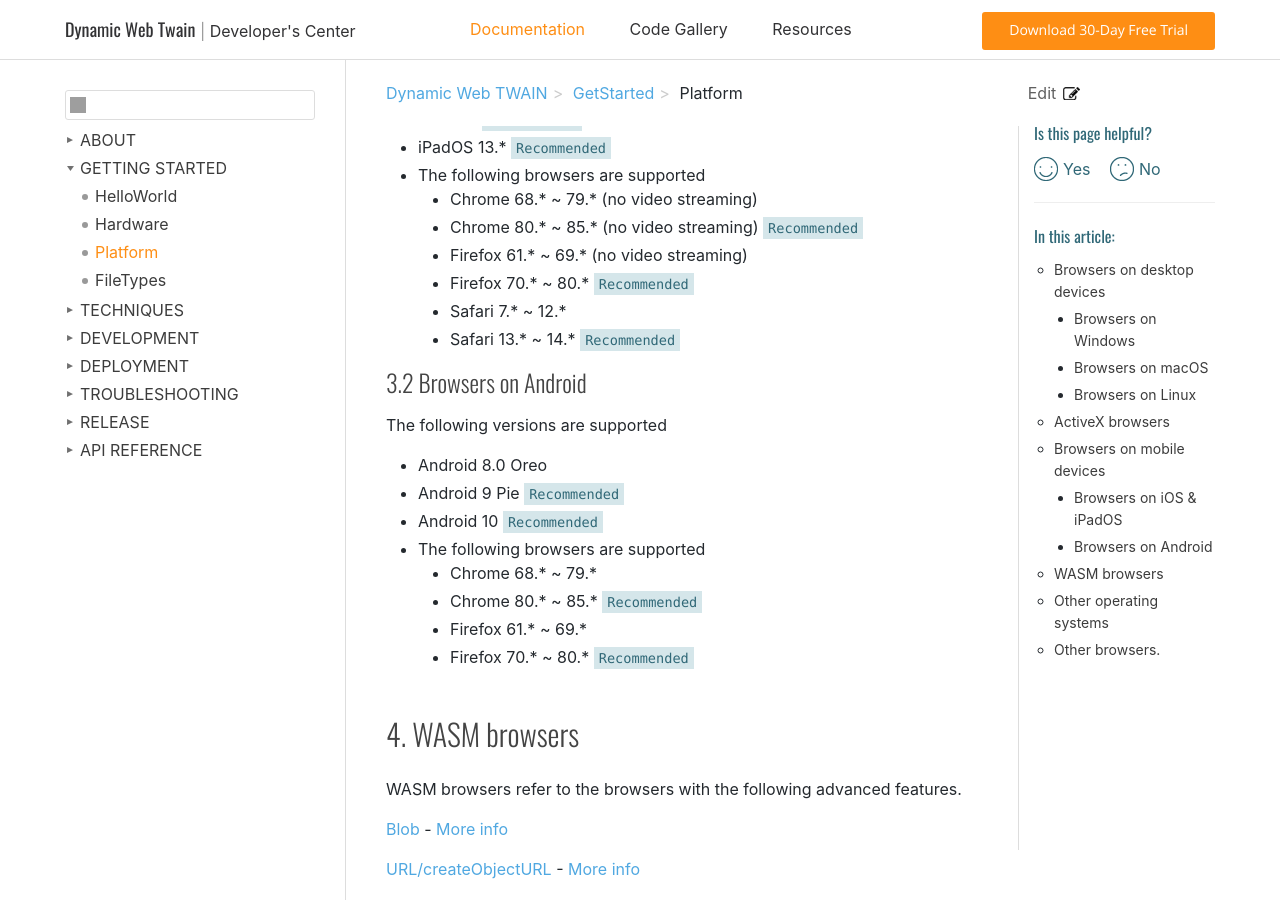
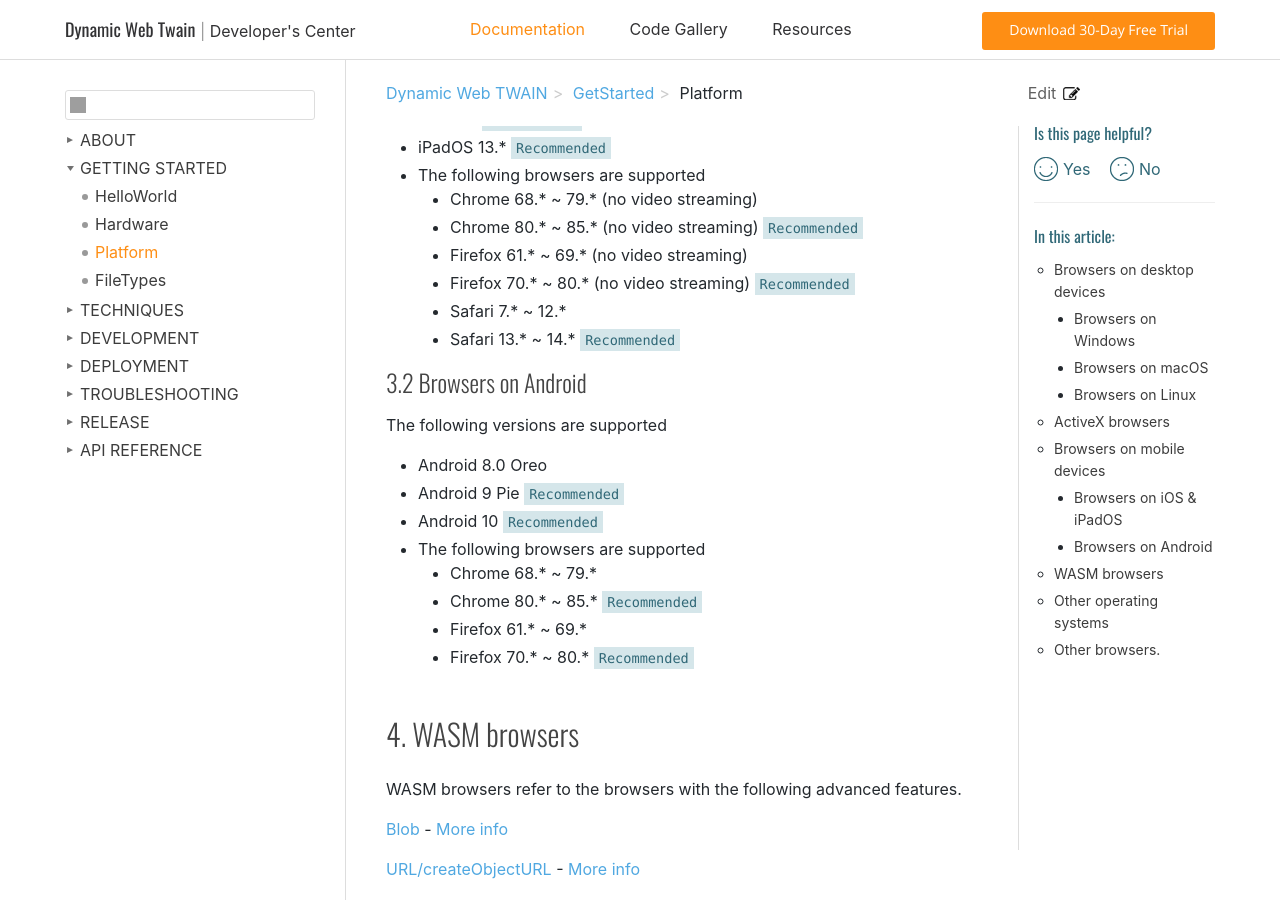
Before and after one commit to ztyyLV/web-twain-docs, a Jekyll site: the page built from getstarted/platform.md, in a window 1280 px wide and 900 px high, scrolled down 3044 px. Built offline with Jekyll 4.4.1, drawn with Linux system fonts in a browser that asks for light colours; comment, search, counter and statistics services are not loaded; grey boxes are pictures that could not be loaded.

Commit message:
Update platform.md

```diff
--- a/getstarted/platform.md
+++ b/getstarted/platform.md
@@ -117,7 +117,7 @@ The following versions are supported
   + Chrome 68.* ~ 79.* (no video streaming)
   + Chrome 80.* ~ 85.* (no video streaming) `Recommended`
   + Firefox 61.* ~ 69.* (no video streaming)
-  + Firefox 70.* ~ 80.* `Recommended`
+  + Firefox 70.* ~ 80.* (no video streaming) `Recommended`
   + Safari 7.* ~ 12.*
   + Safari 13.* ~ 14.* `Recommended`
 
```
